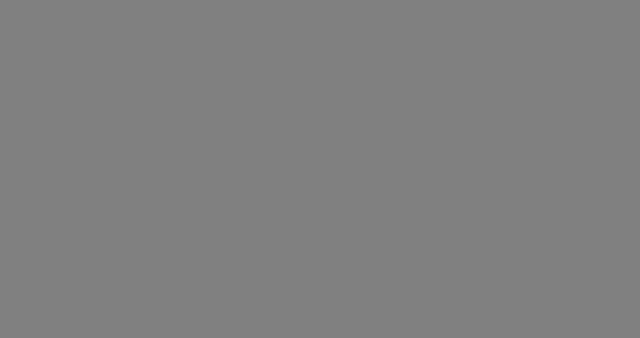
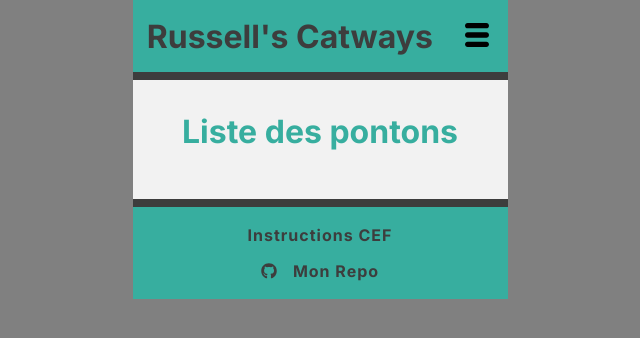
Before and after one commit to RosaBen/api-Russell, a React (Vite) app in the folder frontend/: page /catways in a window 1280 px wide. Before the commit this address had no page. Shown: the top 338 px of the page, without its empty margins (320-960 px from the left). Built offline with nearby package versions, Linux system fonts and the light colour scheme.

Commit message:
added css to header and footer

```diff
--- a/frontend/src/App.jsx
+++ b/frontend/src/App.jsx
@@ -6,9 +6,15 @@ import Home from "./pages/Home";
 import Register from "./pages/Register";
 import Users from "./pages/Users";
 import User from "./pages/User";
+import Catways from "./pages/Catways";
+
+// Import Components
+import Header from "./components/Header";
+import Footer from "./components/Footer";
 
 // Styles-scripts
 import "./assets/styles/app.css";
+import "./assets/styles/header.css";
 import "./assets/styles/users.css";
 import "./assets/styles/userform.css";
 
@@ -22,6 +28,7 @@ function App() {
 
   return (
     <div className="container">
+      <Header />
       <Routes>
         <Route path="/" element={<Home />} />
         <Route
@@ -30,7 +37,9 @@ function App() {
         />
         <Route path="/users" element={<Users />} />
         <Route path="/user" element={<User handleChange={handleChange} />} />
+        <Route path="/catways" element={<Catways />} />
       </Routes>
+      <Footer />
     </div>
   );
 }
--- a/frontend/src/assets/styles/app.css
+++ b/frontend/src/assets/styles/app.css
@@ -24,3 +24,9 @@ main h1 {
   margin-bottom: 1rem;
   text-align: center;
 }
+
+a {
+  color: var(--text-color);
+  font-weight: 700;
+  letter-spacing: 1px;
+}
--- /dev/null
+++ b/frontend/src/assets/styles/header.css
@@ -0,0 +1,43 @@
+/* Header */
+
+header {
+  background: var(--bg-color);
+  height: 80px;
+  color: var(--text-color);
+  display: flex;
+  place-items: center;
+  justify-content: space-around;
+  border-bottom: 0.5rem solid var(--text-color);
+}
+
+header > button {
+  background: var(--bg-color);
+}
+
+header .icon {
+  font-size: 2rem;
+}
+
+.desktop-nav {
+  display: none;
+}
+
+/* Footer */
+
+footer {
+  background: var(--bg-color);
+  height: 100px;
+  color: var(--text-color);
+  display: flex;
+  flex-direction: column;
+  place-items: center;
+  justify-content: center;
+  border-top: 0.5rem solid var(--text-color);
+  gap: 1rem;
+}
+
+footer a:nth-child(2) {
+  display: flex;
+  align-items: center;
+  gap: 1rem;
+}
--- /dev/null
+++ b/frontend/src/components/Footer.jsx
@@ -0,0 +1,21 @@
+import { FaGithub } from "react-icons/fa6";
+export default function Footer() {
+  return (
+    <footer>
+      <a
+        href="https://api.centre-europeen-formation.fr/document/66b21489c4f490bcd50eaa90/"
+        target="_blank"
+        rel="noopener noreferrer"
+      >
+        Instructions CEF
+      </a>
+      <a
+        href="https://github.com/RosaBen/api-Russell/issues/8"
+        target="_blank"
+        rel="noopener noreferrer"
+      >
+        <FaGithub /> Mon Repo
+      </a>
+    </footer>
+  );
+}
--- /dev/null
+++ b/frontend/src/components/Header.jsx
@@ -0,0 +1,13 @@
+import Navbar from "./Navbar";
+import { TiThMenu } from "react-icons/ti";
+export default function Header() {
+  return (
+    <header>
+      <h1>Russell's Catways</h1>
+      <button>
+        <TiThMenu className="icon" />
+      </button>
+      <Navbar classDesktop="desktop-nav" />
+    </header>
+  );
+}
--- /dev/null
+++ b/frontend/src/components/Navbar.jsx
@@ -0,0 +1,29 @@
+import { Link } from "react-router-dom";
+
+export default function Navbar({ classDesktop }) {
+  return (
+    <nav className={classDesktop}>
+      <Link
+        to="/"
+        // target="_blank"
+        // rel="noopener noreferrer"
+      >
+        Accueil
+      </Link>
+      <Link
+        to="/users"
+        // target="_blank"
+        // rel="noopener noreferrer"
+      >
+        Utilisateurs
+      </Link>
+      <Link
+        to="/catways"
+        // target="_blank"
+        // rel="noopener noreferrer"
+      >
+        Pontons
+      </Link>
+    </nav>
+  );
+}
--- /dev/null
+++ b/frontend/src/pages/Catways.jsx
@@ -0,0 +1,7 @@
+export default function Catways() {
+  return (
+    <main className="catways">
+      <h1>Liste des pontons</h1>
+    </main>
+  );
+}
```
